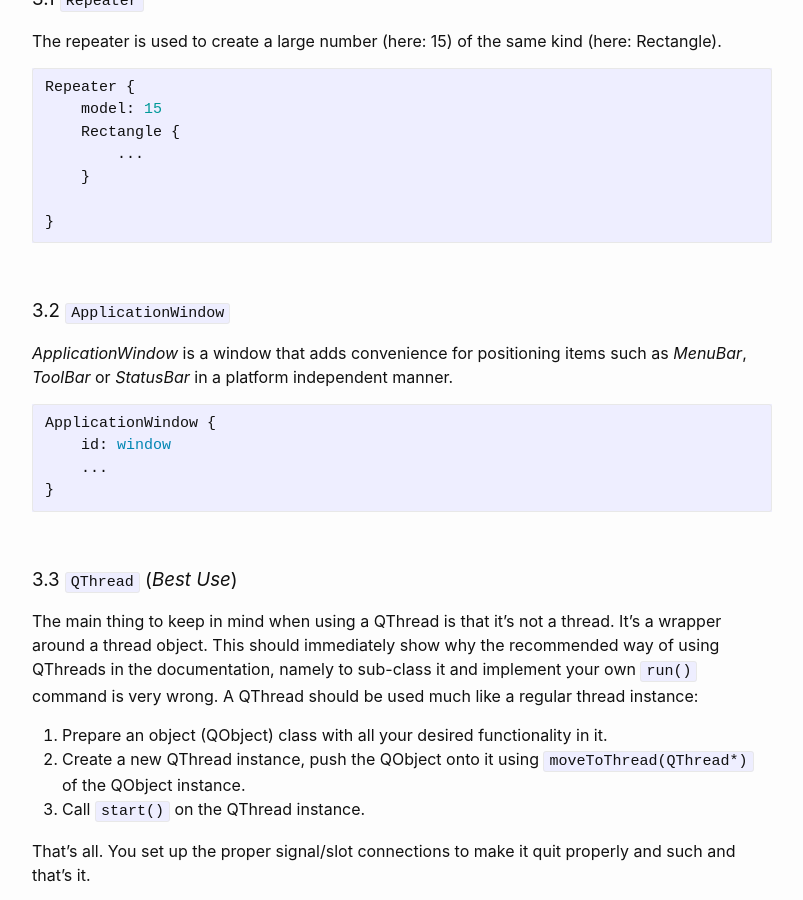
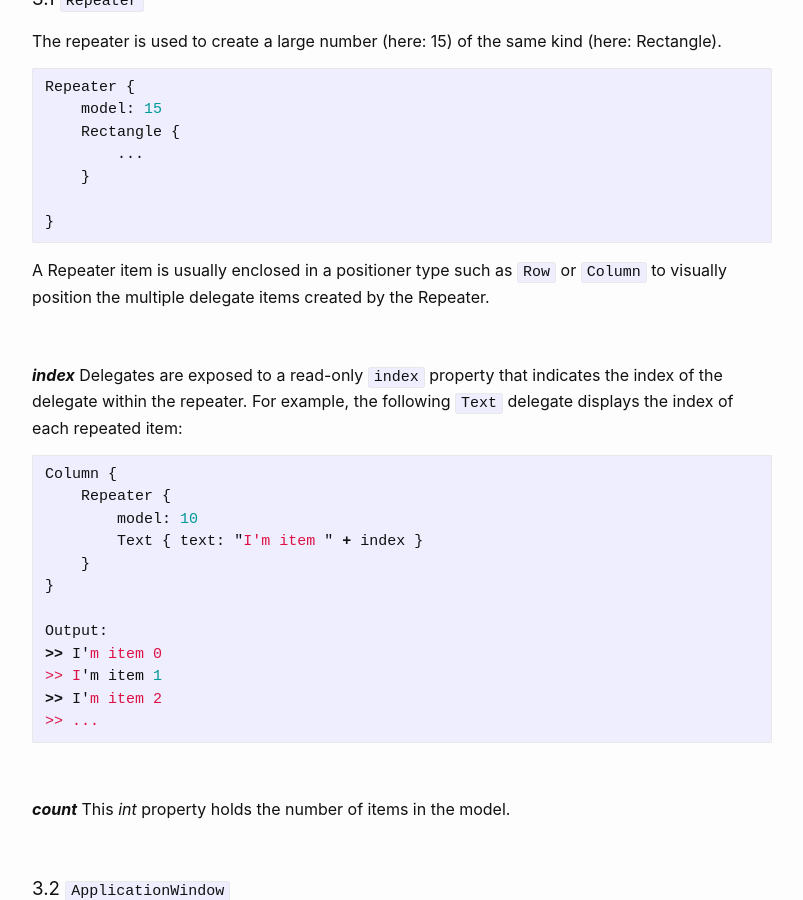
Before and after one commit to Hautaklyttn/progDocs, a Jekyll site: the page built from docs/articles/qt_qml.md, in a window 1280 px wide and 900 px high, scrolled down 31984 px. Shown: the whole window, without its empty margins (238-1041 px from the left). Built offline with Jekyll 4.4.1, drawn with Linux system fonts in a browser that asks for light colours.

Commit message:
qml addition

````diff
--- a/docs/articles/qt_qml.md
+++ b/docs/articles/qt_qml.md
@@ -1193,6 +1193,34 @@ Repeater {
 }
 ```
 
+A Repeater item is usually enclosed in a positioner type such as `Row` or `Column` to visually position the multiple delegate items created by the Repeater.
+
+&nbsp;
+
+***index***
+Delegates are exposed to a read-only `index` property that indicates the index of the delegate within the repeater. For example, the following `Text` delegate displays the index of each repeated item:
+```js
+Column {
+    Repeater {
+        model: 10
+        Text { text: "I'm item " + index }
+    }
+}
+
+Output:
+>> I'm item 0
+>> I'm item 1
+>> I'm item 2
+>> ...
+```
+&nbsp;
+
+***count***
+This *int* property holds the number of items in the model.
+
+
+
+
 &nbsp;
 
 <a name="ch3-2"></a>
````
